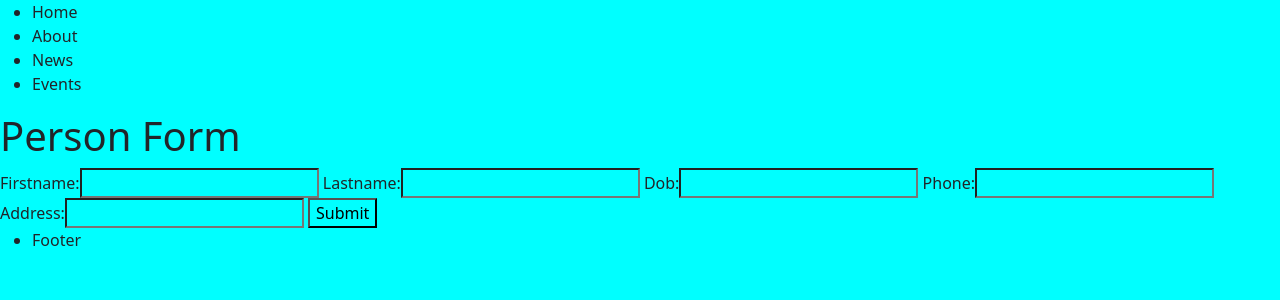
After one commit to pradipkandel008/batch28B, a Django app: page /products/get_person_form/ in a window 1280 px wide. The commit adds this page. Shown: the top 300 px of the page. Run offline with Django 3.2, Linux system fonts and the light colour scheme.

Commit message:
static files and forms

```diff
--- /dev/null
+++ b/DJANGO/ecommerce/products/forms.py
@@ -0,0 +1,9 @@
+from django import forms
+
+
+class PersonForm(forms.Form):
+    firstname = forms.CharField(max_length=20)
+    lastname = forms.CharField(max_length=20)
+    dob = forms.DateField()
+    phone = forms.IntegerField()
+    address = forms.CharField(max_length=200)
--- a/DJANGO/ecommerce/products/templates/products/getProducts.html
+++ b/DJANGO/ecommerce/products/templates/products/getProducts.html
@@ -5,6 +5,7 @@
 {% endblock %}
 
 {% block main_content %}
+
 <h1>Products</h1>
 <ul>
    {% for product in products %}
@@ -12,8 +13,8 @@
     {% endfor %}
 </ul>
 
-<img src="{% static 'images/image1.jpg' %}" alt=""/>
-<img src="{% static 'images/image2.jpg' %}" alt=""/>
+<img src="{% static 'images/image1.jpg' %}" alt="" class="rounded-circle"/>
+<img src="{% static 'images/image2.jpg' %}" alt="" class="img-fluid"/>
 
 {% include 'products/test.html' %}
 
--- /dev/null
+++ b/DJANGO/ecommerce/products/templates/products/get_person_form.html
@@ -0,0 +1,14 @@
+{% extends 'layout.html' %}
+{% block title %}
+<title>Person Form</title>
+{% endblock title %}
+
+{% block main_content %}
+<h1>Person Form</h1>
+<form method="POST">
+    {% csrf_token %}
+    {{ form }}
+    <button type="submit">Submit</button>
+</form>
+
+{% endblock main_content %}
--- a/DJANGO/ecommerce/products/urls.py
+++ b/DJANGO/ecommerce/products/urls.py
@@ -6,5 +6,7 @@ urlpatterns =[
     path('home/', views.second_function),
     path('index/', views.show_index_page),
     path('second/', views.second_page),
-    path('products/', views.get_products)
+    path('products/', views.get_products),
+
+    path('get_person_form/', views.get_person_form)
 ]
--- a/DJANGO/ecommerce/products/views.py
+++ b/DJANGO/ecommerce/products/views.py
@@ -1,6 +1,7 @@
 from django.shortcuts import render
 from django.http import HttpResponse
 from .models import Product
+from .forms import PersonForm
 
 
 def from_app(request):
@@ -20,8 +21,16 @@ def second_page(request):
 
 
 def get_products(request):
-    products = Product.objects.all()
+    products_django = Product.objects.all()
     context = {
-        "products": products
+        "products": products_django
     }
     return render(request, 'products/getProducts.html', context)
+
+
+def get_person_form(request):
+    form_django = PersonForm()
+    context = {
+        'form': form_django
+    }
+    return render(request, 'products/get_person_form.html', context)
--- /dev/null
+++ b/DJANGO/ecommerce/static/css/style.css
@@ -0,0 +1,3 @@
+*{
+background-color:cyan;
+}
--- a/DJANGO/ecommerce/templates/layout.html
+++ b/DJANGO/ecommerce/templates/layout.html
@@ -1,10 +1,13 @@
 <!DOCTYPE html>
+{% load static %}
 <html lang="en">
 <head>
     <meta charset="UTF-8">
    {% block title %}
     {{ section.title }}
     {% endblock title %}
+    <link rel="stylesheet" href="{% static 'css/style.css'  %}" />
+    <link href="https://cdn.jsdelivr.net/npm/bootstrap@5.1.0/dist/css/bootstrap.min.css" rel="stylesheet" integrity="sha384-KyZXEAg3QhqLMpG8r+8fhAXLRk2vvoC2f3B09zVXn8CA5QIVfZOJ3BCsw2P0p/We" crossorigin="anonymous">
 </head>
 <body>
 <div class="main">
@@ -17,5 +20,6 @@
 
     {% include 'footer.html' %}
 </div>
+<script src="https://cdn.jsdelivr.net/npm/bootstrap@5.1.0/dist/js/bootstrap.bundle.min.js" integrity="sha384-U1DAWAznBHeqEIlVSCgzq+c9gqGAJn5c/t99JyeKa9xxaYpSvHU5awsuZVVFIhvj" crossorigin="anonymous"></script>
 </body>
 </html>
```
